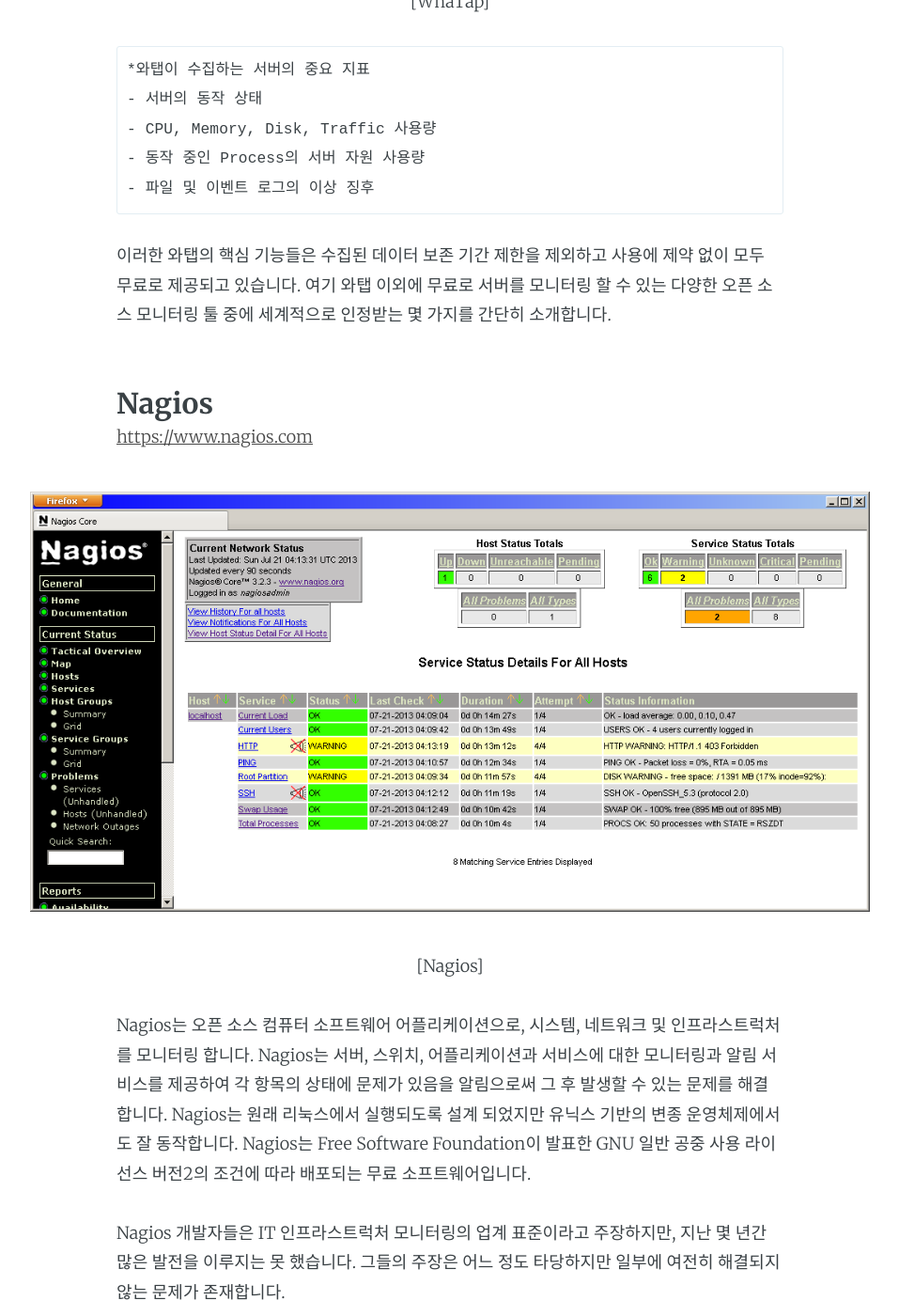
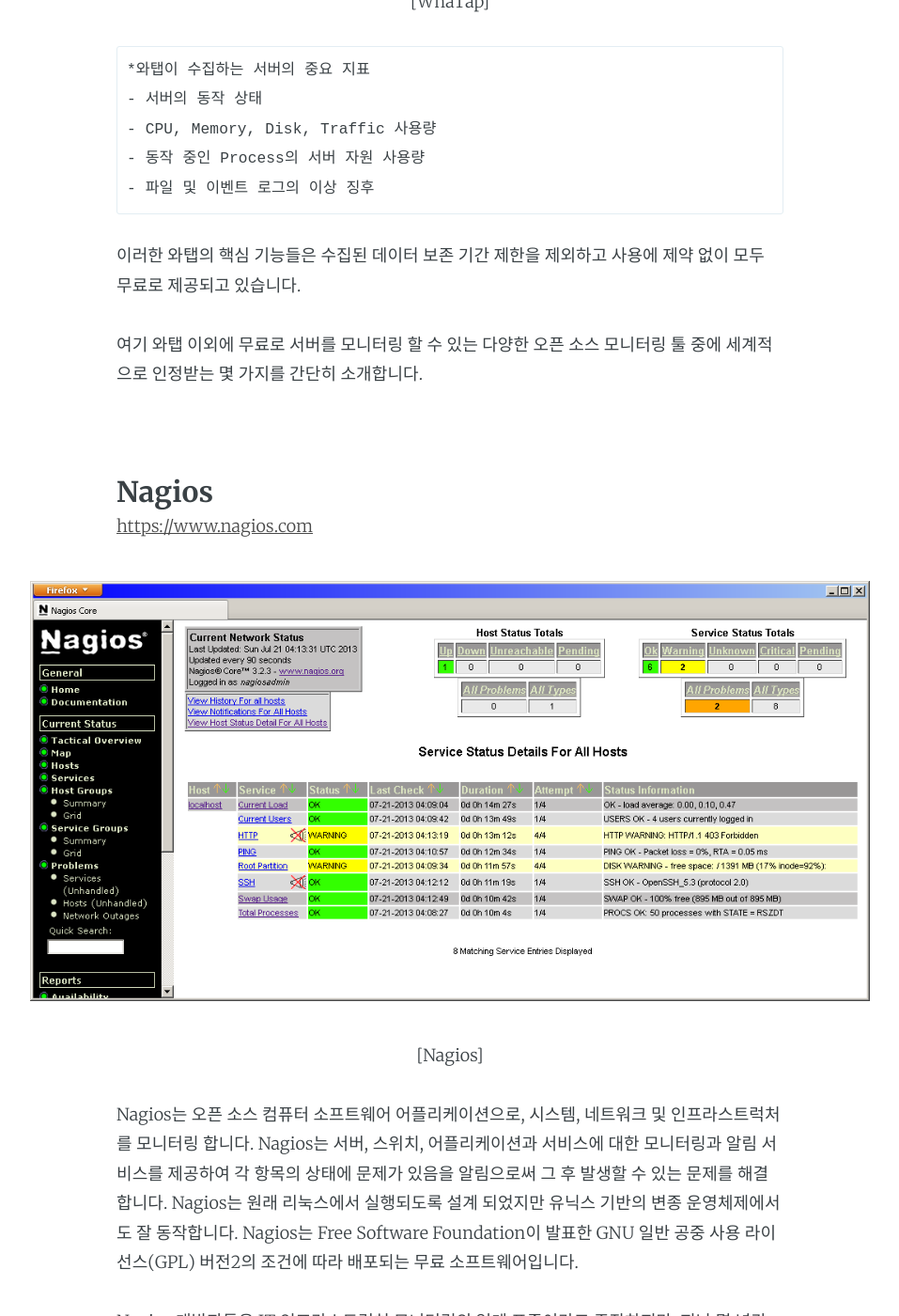
Before and after one commit to whatap/whatap.github.io, a Jekyll site: the page built from _posts/2015-10-11-OpenSourceMonitoringTool.md, in a window 1280 px wide and 1400 px high, scrolled down 848 px. Shown: the whole window at 94% size, without its empty margins (161-1118 px from the left). Built offline with Jekyll 4.4.1, drawn with Linux system fonts in a browser that asks for light colours; Markdown is read by kramdown in place of the engine named in the settings; some of the changed text lies outside the part shown.

Commit message:
no message

```diff
--- a/_posts/2015-10-11-OpenSourceMonitoringTool.md
+++ b/_posts/2015-10-11-OpenSourceMonitoringTool.md
@@ -17,7 +17,10 @@
     - 동작 중인 Process의 서버 자원 사용량
 	- 파일 및 이벤트 로그의 이상 징후
 
-이러한 와탭의 핵심 기능들은 수집된 데이터 보존 기간 제한을 제외하고 사용에 제약 없이 모두 무료로 제공되고 있습니다. 여기 와탭 이외에 무료로 서버를 모니터링 할 수 있는 다양한 오픈 소스 모니터링 툴 중에 세계적으로 인정받는 몇 가지를 간단히 소개합니다.<br>
+이러한 와탭의 핵심 기능들은 수집된 데이터 보존 기간 제한을 제외하고 사용에 제약 없이 모두 무료로 제공되고 있습니다.<br>
+<br>
+여기 와탭 이외에 무료로 서버를 모니터링 할 수 있는 다양한 오픈 소스 모니터링 툴 중에 세계적으로 인정받는 몇 가지를 간단히 소개합니다.<br>
+<br>
 <br>
 <br>
 <span style="font-size:30px; font-weight:bold;">Nagios</span><br>
@@ -28,7 +31,7 @@
 
 Nagios는 오픈 소스 컴퓨터 소프트웨어 어플리케이션으로, 시스템, 네트워크 및 인프라스트럭처를 모니터링 합니다. Nagios는 서버, 스위치, 어플리케이션과 서비스에 대한 모니터링과 알림 서비스를 제공하여 각 항목의 상태에 문제가 있음을 알림으로써 그 후 발생할 수 있는 문제를 해결합니다.
 Nagios는 원래 리눅스에서 실행되도록 설계 되었지만 유닉스 기반의 변종 운영체제에서도 잘 동작합니다.
-Nagios는 Free Software Foundation이 발표한 GNU 일반 공중 사용 라이선스 버전2의 조건에 따라 배포되는 무료 소프트웨어입니다.
+Nagios는 Free Software Foundation이 발표한 GNU 일반 공중 사용 라이선스(GPL) 버전2의 조건에 따라 배포되는 무료 소프트웨어입니다.
 
 Nagios 개발자들은 IT 인프라스트럭처 모니터링의 업계 표준이라고 주장하지만, 지난 몇 년간 많은 발전을 이루지는 못 했습니다. 그들의 주장은 어느 정도 타당하지만 일부에 여전히 해결되지 않는 문제가 존재합니다.
 <br>
@@ -50,6 +53,7 @@
 - 플러그인의 모든 파라미터에 별개의 구성 항목이 필요함<br>
 - 대부분의 체크가 Nagios 서버에서 이뤄지므로 서버에 부하가 걸리는 경우가 있음<br>
 - 모든 경고 알림이 기본적으로 설정되어 있어 적절히 설정하지 않으면 알림 스팸을 받을 수 있음<br>
+<br>
 <br>
 <br>
 <span style="font-size:30px; font-weight:bold;">Cacti</span><br>
@@ -86,13 +90,14 @@
 - 디테일한 그래프 데이터를 장기간 보관할 수 없음<br>
 <br>
 <br>
+<br>
 <span style="font-size:30px; font-weight:bold;">Zenoss</span><br>
 [http://www.zenoss.com/] (http://www.zenoss.com/)
 
 ![alt text](/assets/images/chcho/01/4_zenoss.gif "4_zenoss")
 <p align="center"> [Zenoss] </p>
 
-Zenoss(Zenoss 코어)는 Zope 서버에 기초한 애플리케이션, 서버 및 네트워크 관리용 오픈 소스 플랫폼입니다. GNU 일반 공중 사용 허가서 (GPL) 버전 2의 조건에 따라 배포되고 있으며, Zenoss 코어는 시스템 관리자가 가용성, 목록/구성, 성능 및 이벤트를 모니터링 할 수 있는 웹 인터페이스를 제공합니다.
+Zenoss(Zenoss 코어)는 Zope 서버에 기초한 애플리케이션, 서버 및 네트워크 관리용 오픈 소스 플랫폼입니다. GNU 일반 공중 사용 라이선스(GPL) 버전 2의 조건에 따라 배포되고 있으며, Zenoss 코어는 시스템 관리자가 가용성, 목록 / 구성, 성능 및 이벤트를 모니터링 할 수 있는 웹 인터페이스를 제공합니다.
 <br>
 <br>
 **[장점]**<br>
@@ -113,6 +118,7 @@
 - 제한적인 오픈 소스 버전이며, 풀 버전을 이용하려면 제품 구매가 필요함<br>
 <br>
 <br>
+<br>
 <span style="font-size:30px; font-weight:bold;">Zabixx</span><br>
 [http://www.zabbix.com](http://www.zabbix.com)
 
@@ -124,7 +130,7 @@
 
 Zabbix는 다양한 모니터링 옵션을 제공합니다.
 간단한 검사는 모니터링 할 호스트에 소프트웨어를 설치하지 않고도 SMTP나 HTTP와 같은 표준 서비스의 가용성과 응답성을 검증하여 실행할 수 있습니다.
-Zabbix는 GNU 일반 공중 사용 라이선스 버전2의 조건에 따라 배포되는 무료 소프트웨어입니다.
+Zabbix는 GNU 일반 공중 사용 라이선스(GPL) 버전2의 조건에 따라 배포되는 무료 소프트웨어입니다.
 <br>
 <br>
 **[장점]**<br>
@@ -153,5 +159,6 @@
 - 디버깅하기 어려움<br>
 <br>
 <br>
+<br>
 <span style="font-size:30px; font-weight:bold;">결론</span><br>
 모니터링 없이 서버를 운용하는 것은 마치 '계기판 없는 자동차를 운행하는 것'과 같습니다. 사용자의 서버 운용 환경에 맞춰 와탭을 비롯한 다양한 모니터링 툴을 이용하여 보다 편리한 서버 관리 환경을 구축할 수 있었으면 하는 바람입니다.
```
